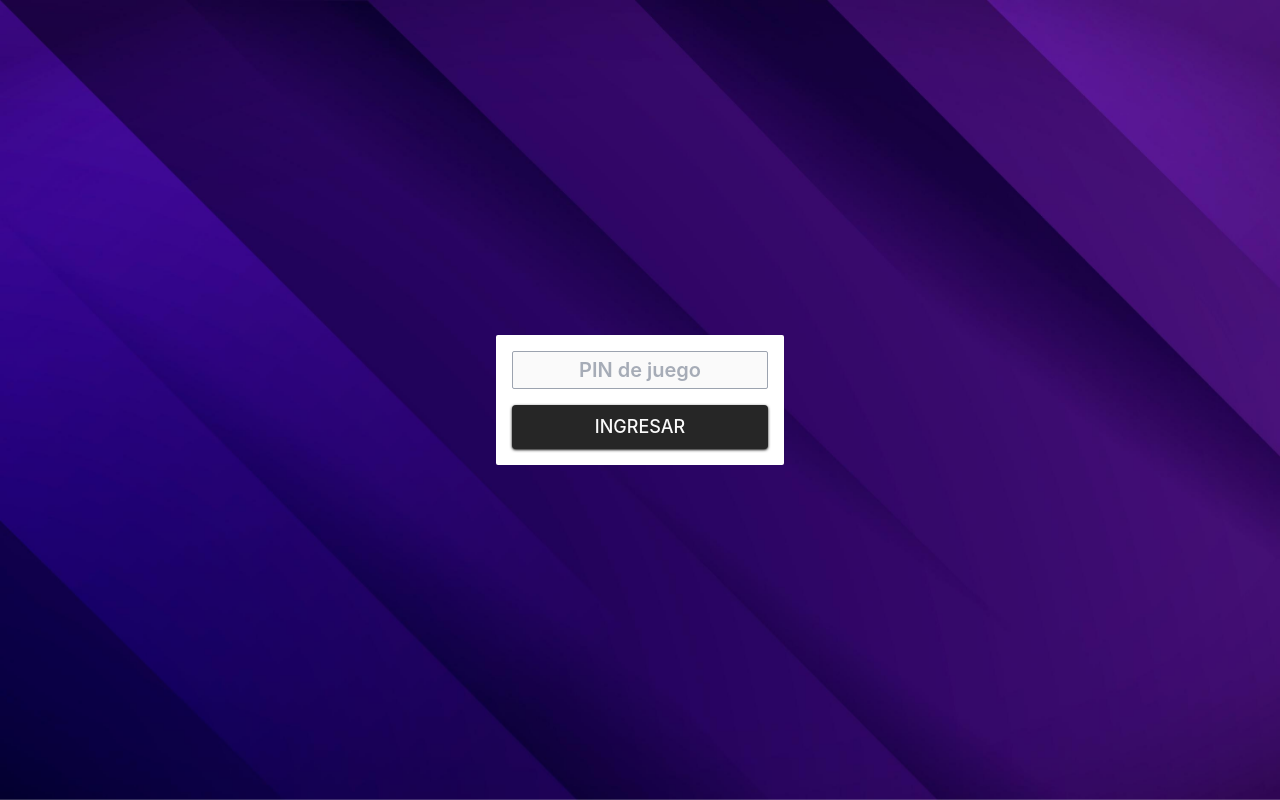
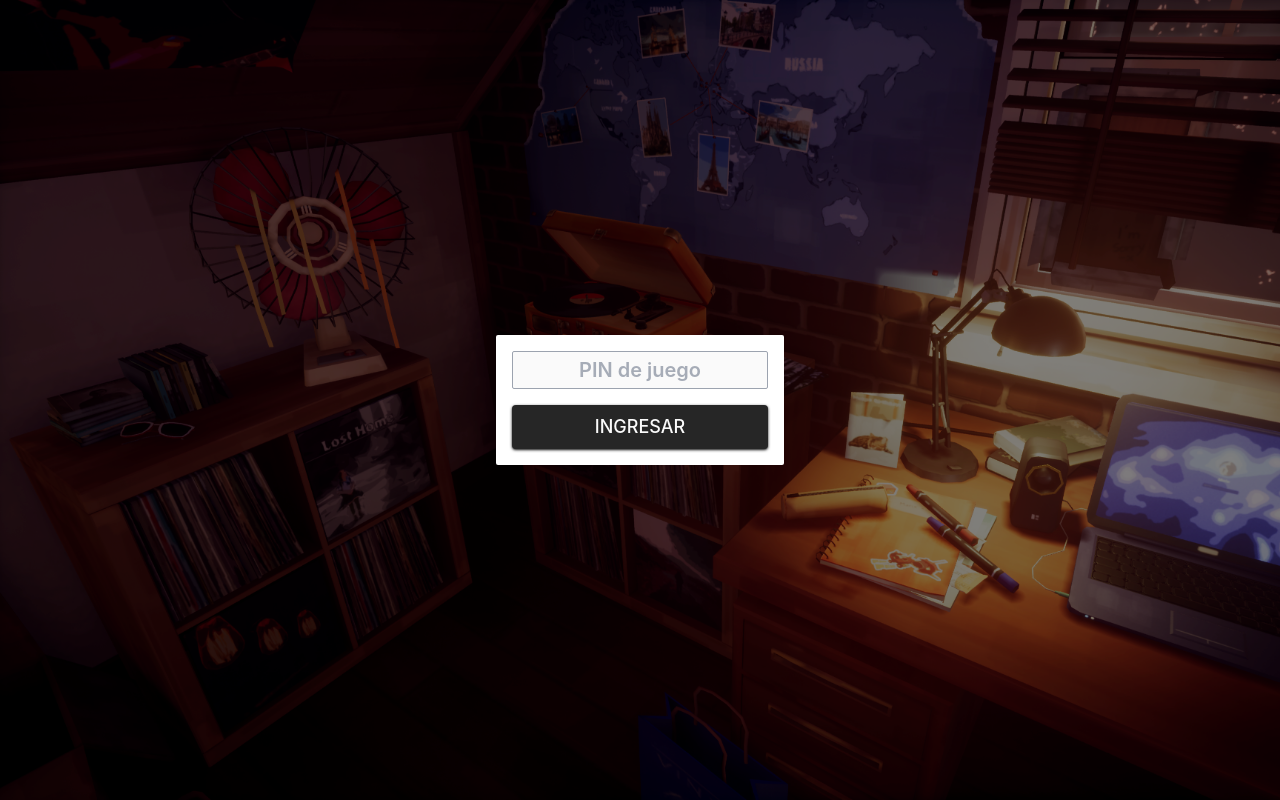
Before and after one commit to briansleonel/quiz-wave-client, a React (Vite) app: page / in a window 1280 px wide. Built offline with nearby package versions, Linux system fonts and the light colour scheme; what javascript-time-ago would draw is missing.

Commit message:
styles: change background image

```diff
--- a/src/components/Trivia/BackgroundQuiz.tsx
+++ b/src/components/Trivia/BackgroundQuiz.tsx
@@ -4,8 +4,10 @@ export default function BackgroundQuiz({
     children: React.ReactNode;
 }) {
     return (
-        <div className="w-full min-h-screen flex justify-center items-center bg-backgroundQuiz bg-no-repeat bg-cover bg-fixed">
-            {children}
+        <div className="w-full min-h-screen flex justify-center items-center bg-[url('/room-1.png')] bg-no-repeat bg-cover bg-fixed">
+            <div className="w-full h-full flex  justify-center items-center backdrop-brightness-50">
+                {children}
+            </div>
         </div>
     );
 }
```
Also changed, not shown: public/room-1.png (added).
